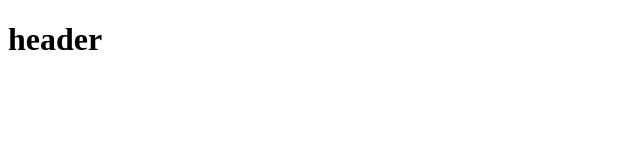
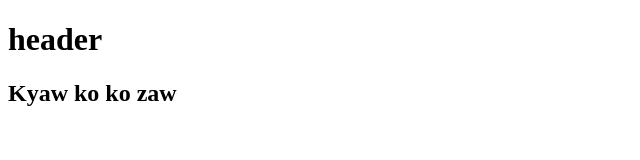
Before and after one commit to MgZayarNaing/m1, a plain HTML site: page header.html in a window 1280 px wide. Shown: the whole page, without its empty margins (0-640 px from the left). Drawn offline with Linux system fonts and the light colour scheme.

Commit message:
kyawkokozaw

```diff
--- a/header.html
+++ b/header.html
@@ -7,5 +7,6 @@
   </head>
   <body>
     <h1>header</h1>
+    <h2>Kyaw ko ko zaw</h2>
   </body>
 </html>
```
